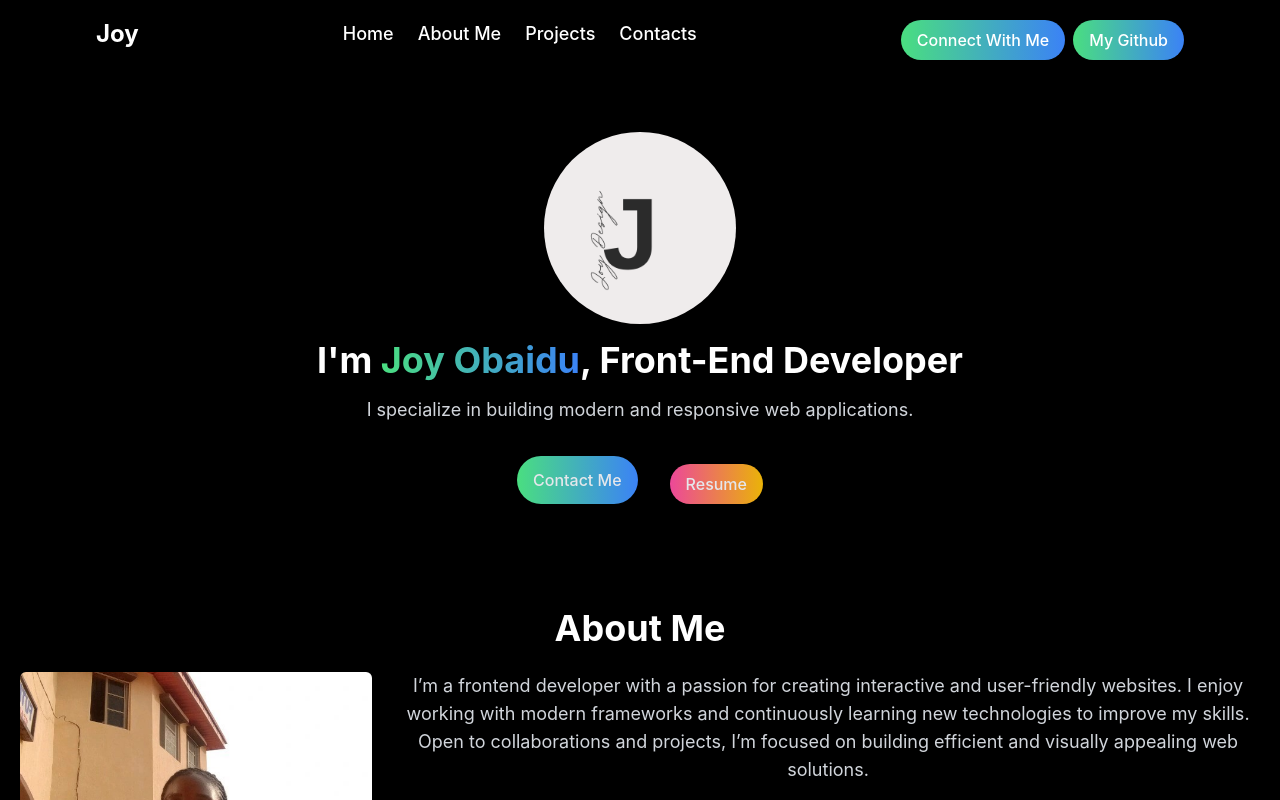
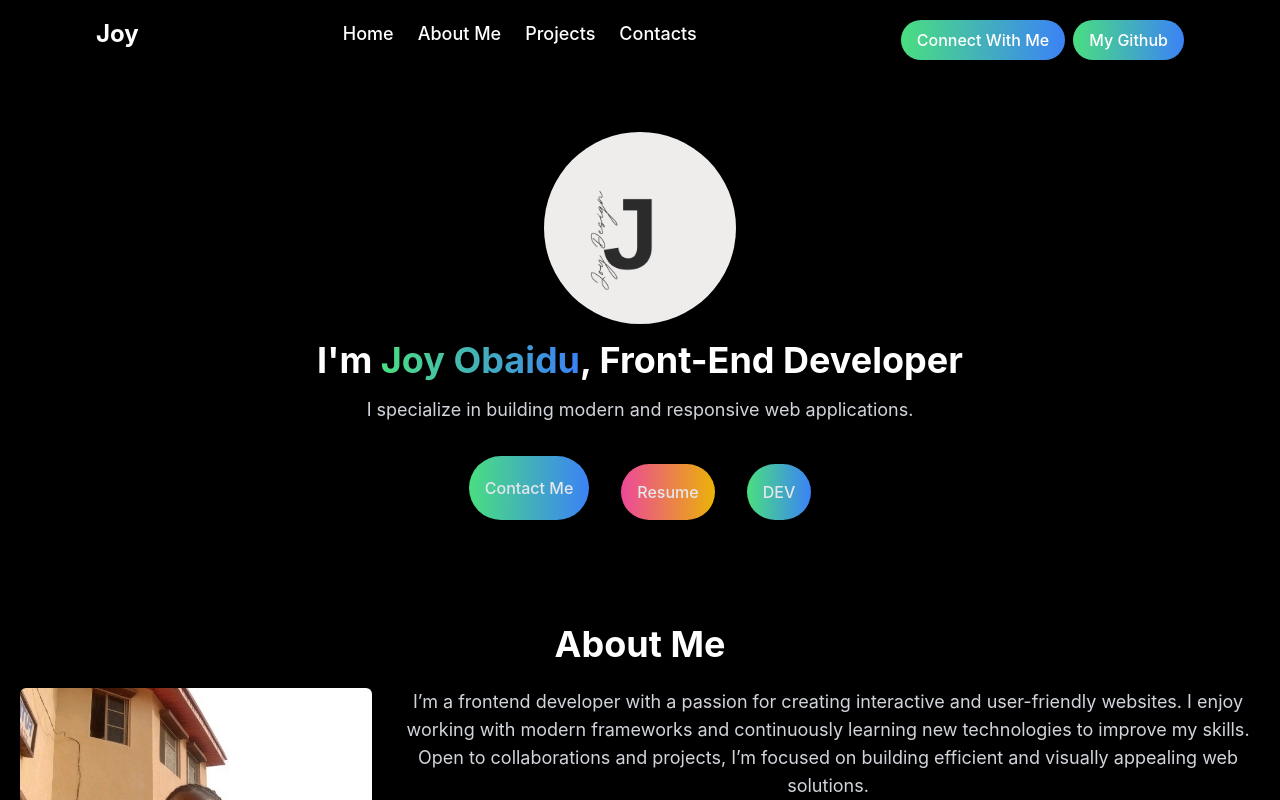
Before and after one commit to JoyObaidu/portfolio-reactJs, a React (Vite) app: page / in a window 1280 px wide. Shown: the top 800 px of the page. Built offline with nearby package versions, Linux system fonts and the light colour scheme.

Commit message:
added DEV link

```diff
--- a/src/components/Hero.jsx
+++ b/src/components/Hero.jsx
@@ -25,6 +25,9 @@ const Hero = () => {
         <button className='bg-gradient-to-r from-pink-500 to-yellow-500 text-white px-3 py-2 sm:px-4 rounded-full transform transition-transform duration-300 hover:scale-105'>
            <a href="https://drive.google.com/file/d/1GXOPHITVSM2kdPFAvqxFMQ9u_7nuRuYL/view?usp=sharing" className='text-gray-200  hover:text-white'>Resume</a>
         </button>
+        <button className='bg-gradient-to-r from-green-400 to-blue-500 text-white px-6 py-4 sm:px-4 rounded-full transform transition-transform duration-300 hover:scale-105'>
+           <a href="https://dev.to/joyobaidu" className='text-gray-200  hover:text-white'>DEV</a>
+        </button>
     </div>
 </div>
 
```
